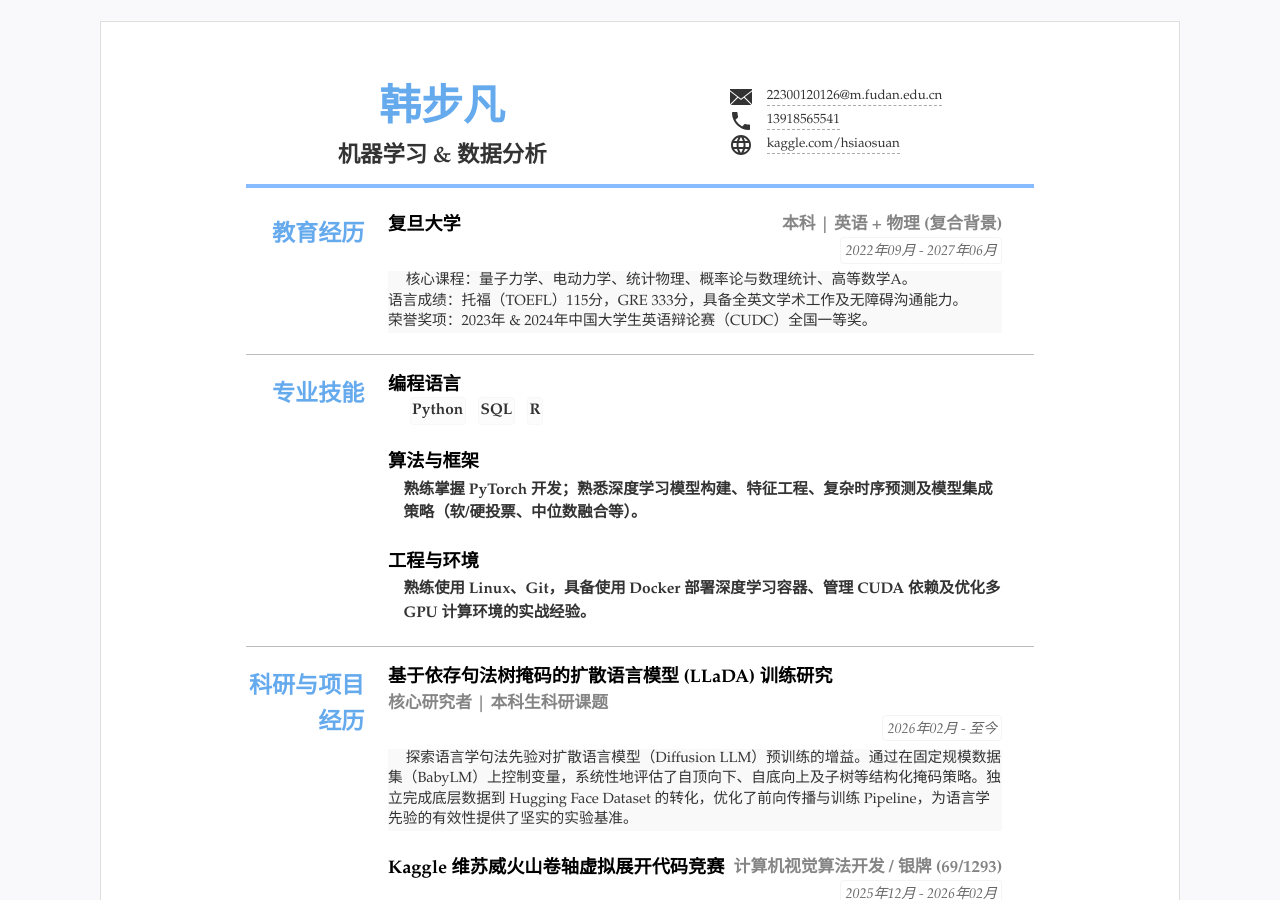
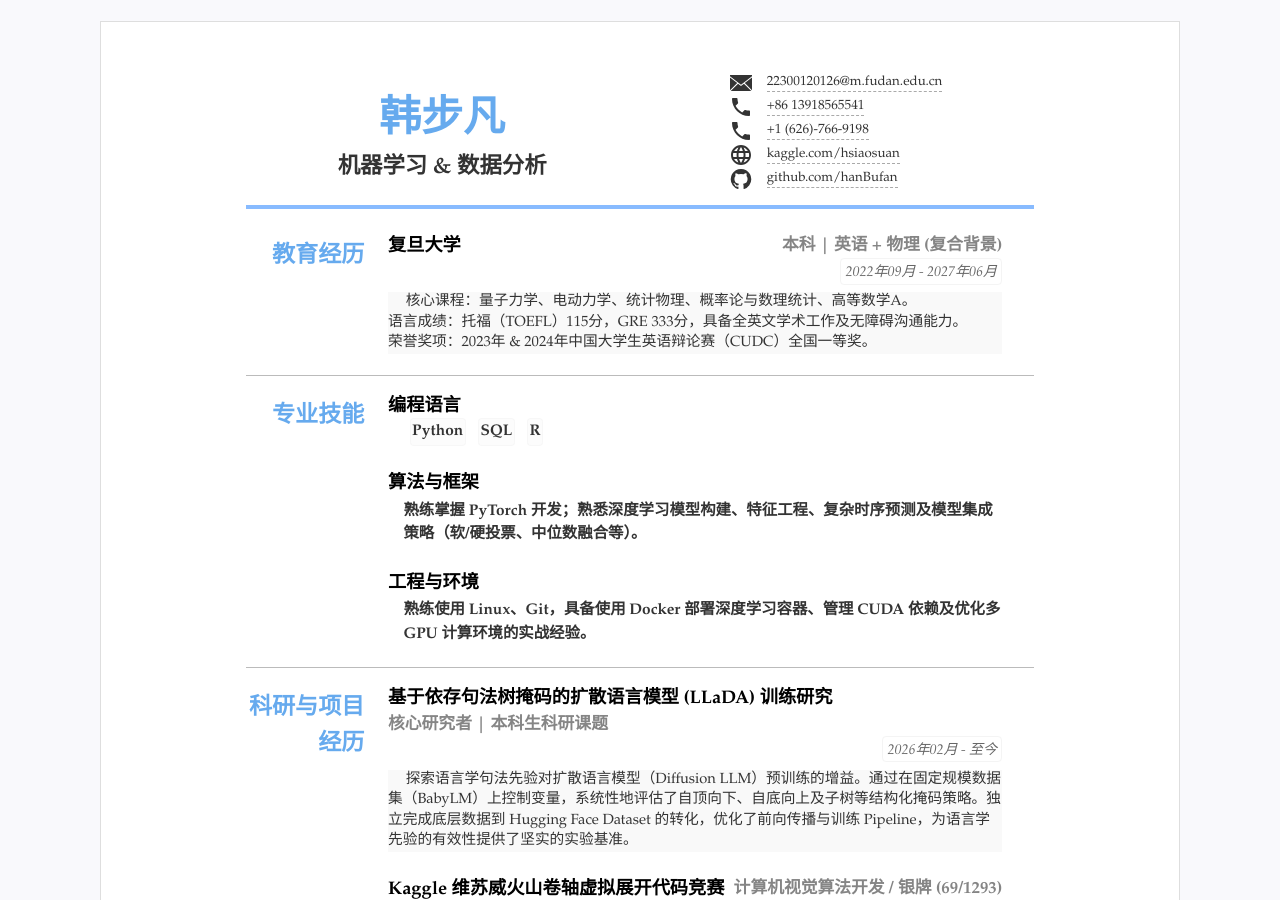
Before and after one commit to hanBufan/CV, a Jekyll site: the page built from index.html, in a window 1280 px wide and 900 px high. Built offline with Jekyll 4.4.1, drawn with Linux system fonts in a browser that asks for light colours.

Commit message:
Update contact information in resume.yml

```diff
--- a/_data/resume.yml
+++ b/_data/resume.yml
@@ -9,12 +9,19 @@ contact:
   - text: "22300120126@m.fudan.edu.cn"
     href: 'mailto:22300120126@m.fudan.edu.cn'
     icon: 'icons/email.svg'
-  - text: "13918565541"
+  - text: "+86 13918565541"
+    href: 'tel:13918565541'
+    icon: 'icons/phone.svg'
+  - text: "+1 (626)-766-9198"
     href: 'tel:13918565541'
     icon: 'icons/phone.svg'
   - text: "kaggle.com/hsiaosuan"
     href: 'https://www.kaggle.com/hsiaosuan'
     icon: 'icons/web.svg'
+    attr: 'target="_blank"'
+  - text: "github.com/hanBufan"
+    href: 'https://github.com/hanBufan/'
+    icon: 'icons/github.svg'
     attr: 'target="_blank"'
 
 main:
```
